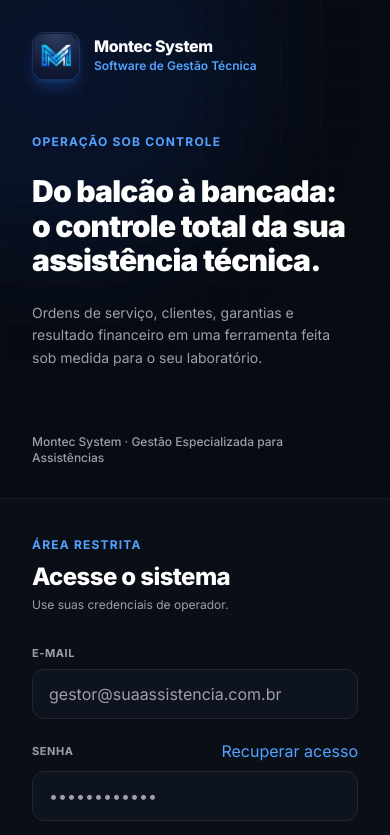
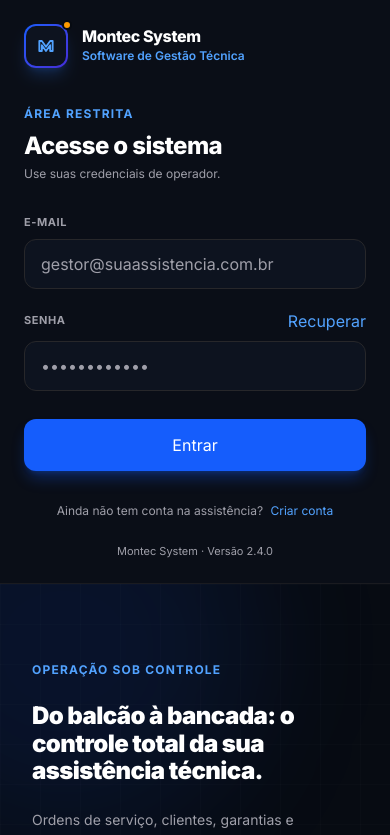
Before and after one commit to davirodrigues222/Davi.Tec, a React (Vite) app in the folder frontend/: page / in a window 390 px wide. Shown: the top 835 px of the page. Built offline with nearby package versions, Linux system fonts and the light colour scheme.

Commit message:
fix: login primeiro no mobile e frase abaixo

```diff
--- a/frontend/src/pages/Auth.tsx
+++ b/frontend/src/pages/Auth.tsx
@@ -48,13 +48,11 @@
       }
     } catch (err: any) {
       console.error('Erro de autenticação:', err);
-      let erroMsg = 'Erro ao realizar login. Verifique suas credenciais.';
-      if (err.message?.includes('Invalid login credentials')) {
-        erroMsg = 'E-mail ou senha incorretos.';
-      } else if (err.message?.includes('Email not confirmed')) {
-        erroMsg = 'E-mail não confirmado. Verifique sua caixa de entrada.';
+      let erroTexto = 'E-mail ou senha inválidos.';
+      if (err.message && err.message.toLowerCase().includes('email not confirmed')) {
+        erroTexto = 'Por favor, confirme seu e-mail antes de acessar.';
       }
-      setMensagem({ tipo: 'erro', texto: erroMsg });
+      setMensagem({ tipo: 'erro', texto: erroTexto });
     } finally {
       setLoading(false);
     }
@@ -64,29 +62,29 @@
     e.preventDefault();
     setMensagem(null);
 
-    if (!nomeResponsavel || !nomeAssistencia || !whatsapp || !cadEmail || !cadSenha) {
-      setMensagem({ tipo: 'erro', texto: 'Preencha todos os campos obrigatórios marcados com (*).' });
+    if (!cadEmail || !cadSenha || !nomeResponsavel || !nomeAssistencia || !whatsapp) {
+      setMensagem({ tipo: 'erro', texto: 'Preencha todos os campos obrigatórios (*).' });
+      return;
+    }
+
+    if (cadSenha !== cadConfirmarSenha) {
+      setMensagem({ tipo: 'erro', texto: 'As senhas digitadas não coincidem.' });
       return;
     }
 
     if (cadSenha.length < 6) {
-      setMensagem({ tipo: 'erro', texto: 'A senha precisa ter pelo menos 6 caracteres.' });
-      return;
-    }
-
-    if (cadSenha !== cadConfirmarSenha) {
-      setMensagem({ tipo: 'erro', texto: 'As senhas informadas não coincidem.' });
+      setMensagem({ tipo: 'erro', texto: 'A senha deve conter no mínimo 6 caracteres.' });
       return;
     }
 
     if (!concordouTermos) {
-      setMensagem({ tipo: 'erro', texto: 'Você precisa aceitar os Termos de Uso para prosseguir.' });
+      setMensagem({ tipo: 'erro', texto: 'Você deve concordar com os Termos de Uso.' });
       return;
     }
 
     setLoading(true);
     try {
-      const data = await cadastrarUsuario({
+      await cadastrarUsuario({
         email: cadEmail,
         password: cadSenha,
         nomeResponsavel,
@@ -95,32 +93,22 @@
         cpfCnpj,
       });
 
-      const savedConfigs = localStorage.getItem('sig_apple_configs');
-      const configs = savedConfigs ? JSON.parse(savedConfigs) : {};
-      configs.nomeLoja = nomeAssistencia.trim();
-      configs.telefone = whatsapp.trim();
-      if (cpfCnpj) configs.cnpj = cpfCnpj.trim();
-      localStorage.setItem('sig_apple_configs', JSON.stringify(configs));
-      window.dispatchEvent(new Event('storage_configs_updated'));
+      setMensagem({
+        tipo: 'sucesso',
+        texto: 'Conta criada com sucesso! Verifique seu e-mail para confirmação se necessário.',
+      });
 
-      if (data.session) {
-        setMensagem({ tipo: 'sucesso', texto: 'Conta criada com sucesso! Entrando no sistema...' });
-        if (onLoginSuccess) onLoginSuccess();
-      } else {
-        setMensagem({
-          tipo: 'sucesso',
-          texto: 'Conta criada! Se o seu Supabase exigir confirmação por e-mail, verifique sua caixa de entrada antes de entrar.',
-        });
+      setTimeout(() => {
         setModo('login');
         setLoginEmail(cadEmail);
-      }
+      }, 2000);
     } catch (err: any) {
       console.error('Erro de cadastro:', err);
-      let erroMsg = err.message || 'Erro ao criar conta. Tente novamente.';
-      if (err.message?.includes('User already registered')) {
-        erroMsg = 'Este e-mail já está em uso.';
+      let erroTexto = err.message || 'Falha ao registrar conta.';
+      if (erroTexto.toLowerCase().includes('already registered')) {
+        erroTexto = 'Este e-mail já está cadastrado no sistema.';
       }
-      setMensagem({ tipo: 'erro', texto: erroMsg });
+      setMensagem({ tipo: 'erro', texto: erroTexto });
     } finally {
       setLoading(false);
     }
@@ -128,7 +116,10 @@
 
   const handleRecuperar = async () => {
     if (!loginEmail) {
-      setMensagem({ tipo: 'erro', texto: 'Digite seu e-mail no campo acima para receber o link de recuperação.' });
+      setMensagem({
+        tipo: 'erro',
+        texto: 'Digite seu e-mail no campo acima para receber o link de redefinição de senha.',
+      });
       return;
     }
 
@@ -148,8 +139,9 @@
 
   return (
     <div className="min-h-screen w-full flex flex-col lg:flex-row bg-[#080c14] text-zinc-100 font-sans selection:bg-blue-600 selection:text-white">
-      {/* ================= PAINEL ESQUERDO (BRANDING MONTEC SYSTEM) ================= */}
-      <div className="relative flex-1 flex flex-col justify-between p-8 lg:p-16 border-b lg:border-b-0 lg:border-r border-zinc-800/60 overflow-hidden bg-[#070b12]">
+      {/* ================= PAINEL INSTITUCIONAL (EMBAIXO NO MOBILE / ESQUERDA NO DESKTOP) ================= */}
+      <div className="relative flex-1 flex flex-col justify-between p-8 lg:p-16 border-t lg:border-t-0 lg:border-r border-zinc-800/60 overflow-hidden bg-[#070b12] order-2 lg:order-1">
+        {/* Grade Blueprint de fundo */}
         <div
           className="absolute inset-0 pointer-events-none opacity-20"
           style={{
@@ -163,14 +155,24 @@
 
         <div className="absolute -top-32 -left-32 w-96 h-96 bg-blue-600/10 rounded-full blur-3xl pointer-events-none" />
 
-        {/* Topo: Logo Montec System */}
-        <div className="relative z-10 flex items-center space-x-3.5">
-          <div className="relative w-12 h-12 rounded-xl overflow-hidden shadow-lg shadow-blue-500/25 shrink-0 border border-blue-500/30 bg-[#0d131f]">
-            <img
-              src="/logo-montec.png"
-              alt="Montec System"
-              className="w-full h-full object-cover"
-            />
+        {/* Topo Desktop: Logo Montec System */}
+        <div className="relative z-10 hidden lg:flex items-center space-x-3.5">
+          <div className="relative w-12 h-12 rounded-xl bg-gradient-to-br from-blue-600 to-indigo-700 p-0.5 shadow-lg shadow-blue-500/20 flex items-center justify-center shrink-0">
+            <div className="w-full h-full bg-[#0d131f] rounded-[10px] flex items-center justify-center">
+              <svg
+                className="w-6 h-6 text-blue-400"
+                fill="none"
+                stroke="currentColor"
+                strokeWidth="2.2"
+                viewBox="0 0 24 24"
+              >
+                <path
+                  strokeLinecap="round"
+                  strokeLinejoin="round"
+                  d="M4 6h3l5 7 5-7h3v12h-3v-7l-5 7-5-7v7H4V6z"
+                />
+              </svg>
+            </div>
             <span className="absolute -top-1 -right-1 w-2.5 h-2.5 bg-amber-500 rounded-full border-2 border-[#070b12]" />
           </div>
           <div>
@@ -181,14 +183,14 @@
           </div>
         </div>
 
-        {/* Chamada Principal (Login vs Cadastro) */}
-        <div className="relative z-10 max-w-xl my-12 lg:my-auto">
+        {/* Chamada Principal (Frase Institucional) */}
+        <div className="relative z-10 max-w-xl my-10 lg:my-auto">
           {modo === 'login' ? (
             <div className="space-y-6">
               <span className="inline-block text-xs font-bold tracking-widest text-blue-400 uppercase">
                 OPERAÇÃO SOB CONTROLE
               </span>
-              <h2 className="text-3xl sm:text-4xl lg:text-5xl font-black text-white tracking-tight leading-[1.15]">
+              <h2 className="text-2xl sm:text-4xl lg:text-5xl font-black text-white tracking-tight leading-[1.15]">
                 Do balcão à bancada: o controle total da sua assistência técnica.
               </h2>
               <p className="text-zinc-400 text-sm sm:text-base leading-relaxed">
@@ -200,7 +202,7 @@
               <span className="inline-block text-xs font-bold tracking-widest text-blue-400 uppercase">
                 COMECE AGORA
               </span>
-              <h2 className="text-3xl sm:text-4xl lg:text-5xl font-black text-white tracking-tight leading-[1.15]">
+              <h2 className="text-2xl sm:text-4xl lg:text-5xl font-black text-white tracking-tight leading-[1.15]">
                 Organize sua assistência desde a primeira ordem.
               </h2>
               <p className="text-zinc-400 text-sm sm:text-base leading-relaxed">
@@ -230,9 +232,37 @@
         </div>
       </div>
 
-      {/* ================= PAINEL DIREITO (FORMULÁRIOS) ================= */}
-      <div className="w-full lg:w-[480px] xl:w-[540px] flex flex-col justify-between p-8 lg:p-14 bg-[#0a0e17] overflow-y-auto">
+      {/* ================= PAINEL DE FORMULÁRIO (PRIMEIRO NO MOBILE / DIREITA NO DESKTOP) ================= */}
+      <div className="w-full lg:w-[480px] xl:w-[540px] flex flex-col justify-between p-6 sm:p-8 lg:p-14 bg-[#0a0e17] overflow-y-auto order-1 lg:order-2">
         <div className="my-auto max-w-md w-full mx-auto">
+          {/* Topo Mobile: Logo Montec System */}
+          <div className="flex lg:hidden items-center space-x-3.5 mb-8">
+            <div className="relative w-11 h-11 rounded-xl bg-gradient-to-br from-blue-600 to-indigo-700 p-0.5 shadow-lg shadow-blue-500/20 flex items-center justify-center shrink-0">
+              <div className="w-full h-full bg-[#0d131f] rounded-[10px] flex items-center justify-center">
+                <svg
+                  className="w-5 h-5 text-blue-400"
+                  fill="none"
+                  stroke="currentColor"
+                  strokeWidth="2.2"
+                  viewBox="0 0 24 24"
+                >
+                  <path
+                    strokeLinecap="round"
+                    strokeLinejoin="round"
+                    d="M4 6h3l5 7 5-7h3v12h-3v-7l-5 7-5-7v7H4V6z"
+                  />
+                </svg>
+              </div>
+              <span className="absolute -top-1 -right-1 w-2.5 h-2.5 bg-amber-500 rounded-full border-2 border-[#070b12]" />
+            </div>
+            <div>
+              <h1 className="text-base font-extrabold tracking-tight text-white leading-none">
+                Montec System
+              </h1>
+              <p className="text-xs text-blue-400 mt-1 font-semibold">Software de Gestão Técnica</p>
+            </div>
+          </div>
+
           {mensagem && (
             <div
               className={`mb-6 p-4 rounded-xl text-xs sm:text-sm font-medium border flex items-start space-x-3 ${
@@ -287,7 +317,7 @@
                       onClick={handleRecuperar}
                       className="text-xs font-medium text-blue-400 hover:text-blue-300 transition"
                     >
-                      Recuperar acesso
+                      Recuperar
                     </button>
                   </div>
                   <input
@@ -303,31 +333,23 @@
                 <button
                   type="submit"
                   disabled={loading}
-                  className="w-full py-3.5 px-4 bg-blue-600 hover:bg-blue-500 active:bg-blue-700 disabled:opacity-50 text-white font-bold rounded-xl text-sm transition-all shadow-lg shadow-blue-600/25 flex items-center justify-center space-x-2 mt-2"
+                  className="w-full py-3.5 px-4 bg-blue-600 hover:bg-blue-500 disabled:opacity-50 text-white font-bold text-sm rounded-xl shadow-lg shadow-blue-600/30 transition duration-200 mt-2"
                 >
-                  {loading ? (
-                    <>
-                      <div className="w-4 h-4 border-2 border-white/30 border-t-white rounded-full animate-spin" />
-                      <span>Verificando...</span>
-                    </>
-                  ) : (
-                    <span>Entrar</span>
-                  )}
+                  {loading ? 'Entrando...' : 'Entrar'}
                 </button>
               </form>
 
-              <div className="mt-8 pt-6 border-t border-zinc-800/60 text-center">
+              <div className="mt-8 text-center">
                 <p className="text-xs text-zinc-400">
                   Ainda não tem conta na assistência?{' '}
                   <button
-                    type="button"
                     onClick={() => {
                       setModo('cadastro');
                       setMensagem(null);
                     }}
                     className="font-bold text-blue-400 hover:text-blue-300 transition ml-1"
                   >
-                    Crie sua conta
+                    Criar conta
                   </button>
                 </p>
               </div>
@@ -339,10 +361,10 @@
                   NOVA CONTA
                 </span>
                 <h3 className="text-2xl sm:text-3xl font-extrabold text-white mt-1.5 tracking-tight">
-                  Crie sua conta
+                  Cadastre sua loja
                 </h3>
                 <p className="text-zinc-400 text-xs sm:text-sm mt-1">
-                  Informe os dados do responsável e da assistência.
+                  Configure seu ambiente de trabalho.
                 </p>
               </div>
 
@@ -350,14 +372,14 @@
                 <div className="grid grid-cols-1 sm:grid-cols-2 gap-3.5">
                   <div>
                     <label className="block text-[11px] font-bold text-zinc-400 uppercase tracking-wider mb-1.5">
-                      NOME DO RESPONSÁVEL *
+                      RESPONSÁVEL *
                     </label>
                     <input
                       type="text"
                       required
                       value={nomeResponsavel}
                       onChange={(e) => setNomeResponsavel(e.target.value)}
-                      placeholder="Davi Rodrigues"
+                      placeholder="Nome completo"
                       className="w-full px-3.5 py-2.5 bg-[#0d131f] border border-zinc-800 rounded-xl text-xs sm:text-sm text-white placeholder-zinc-400 focus:outline-none focus:border-blue-500 transition"
                     />
                   </div>
@@ -370,7 +392,7 @@
                       required
                       value={nomeAssistencia}
                       onChange={(e) => setNomeAssistencia(e.target.value)}
-                      placeholder="Sampaio Cell"
+                      placeholder="Ex: Montec Smart"
                       className="w-full px-3.5 py-2.5 bg-[#0d131f] border border-zinc-800 rounded-xl text-xs sm:text-sm text-white placeholder-zinc-400 focus:outline-none focus:border-blue-500 transition"
                     />
                   </div>
@@ -386,13 +408,13 @@
                       required
                       value={whatsapp}
                       onChange={(e) => setWhatsapp(e.target.value)}
-                      placeholder="(85) 99999-9999"
+                      placeholder="(00) 00000-0000"
                       className="w-full px-3.5 py-2.5 bg-[#0d131f] border border-zinc-800 rounded-xl text-xs sm:text-sm text-white placeholder-zinc-400 focus:outline-none focus:border-blue-500 transition"
                     />
                   </div>
                   <div>
                     <label className="block text-[11px] font-bold text-zinc-400 uppercase tracking-wider mb-1.5">
-                      CPF OU CNPJ
+                      CNPJ OU CPF
                     </label>
                     <input
                       type="text"
@@ -413,7 +435,7 @@
                     required
                     value={cadEmail}
                     onChange={(e) => setCadEmail(e.target.value)}
-                    placeholder="voce@suaassistencia.com.br"
+                    placeholder="seuemail@provedor.com"
                     className="w-full px-3.5 py-2.5 bg-[#0d131f] border border-zinc-800 rounded-xl text-xs sm:text-sm text-white placeholder-zinc-400 focus:outline-none focus:border-blue-500 transition"
                   />
                 </div>
@@ -421,44 +443,42 @@
                 <div className="grid grid-cols-1 sm:grid-cols-2 gap-3.5">
                   <div>
                     <label className="block text-[11px] font-bold text-zinc-400 uppercase tracking-wider mb-1.5">
-                      CRIE UMA SENHA *
+                      SENHA *
                     </label>
                     <input
                       type="password"
                       required
                       value={cadSenha}
                       onChange={(e) => setCadSenha(e.target.value)}
-                      placeholder="Mínimo de 6 caracteres"
+                      placeholder="Mínimo 6 dígitos"
                       className="w-full px-3.5 py-2.5 bg-[#0d131f] border border-zinc-800 rounded-xl text-xs sm:text-sm text-white placeholder-zinc-400 focus:outline-none focus:border-blue-500 transition"
                     />
                   </div>
                   <div>
                     <label className="block text-[11px] font-bold text-zinc-400 uppercase tracking-wider mb-1.5">
-                      CONFIRME A SENHA *
+                      CONFIRMAR SENHA *
                     </label>
                     <input
                       type="password"
                       required
                       value={cadConfirmarSenha}
                       onChange={(e) => setCadConfirmarSenha(e.target.value)}
-                      placeholder="Digite novamente"
+                      placeholder="Repita a senha"
                       className="w-full px-3.5 py-2.5 bg-[#0d131f] border border-zinc-800 rounded-xl text-xs sm:text-sm text-white placeholder-zinc-400 focus:outline-none focus:border-blue-500 transition"
                     />
                   </div>
                 </div>
 
-                <div className="pt-1">
+                <div className="pt-2">
                   <label className="flex items-start space-x-2.5 cursor-pointer">
                     <input
                       type="checkbox"
                       checked={concordouTermos}
                       onChange={(e) => setConcordouTermos(e.target.checked)}
-                      className="mt-0.5 rounded bg-[#0d131f] border-zinc-700 text-blue-600 focus:ring-0 focus:ring-offset-0"
+                      className="mt-1 rounded bg-[#0d131f] border-zinc-700 text-blue-600 focus:ring-blue-500"
                     />
-                    <span className="text-[11px] sm:text-xs text-zinc-400 leading-tight">
-                      Li e concordo com os{' '}
-                      <span className="text-blue-400 hover:underline">Termos de Uso</span> e a{' '}
-                      <span className="text-blue-400 hover:underline">Política de Privacidade</span>.
+                    <span className="text-xs text-zinc-400">
+                      Concordo com os Termos de Uso e Política de Privacidade do sistema.
                     </span>
                   </label>
                 </div>
@@ -466,24 +486,16 @@
                 <button
                   type="submit"
                   disabled={loading}
-                  className="w-full py-3.5 px-4 bg-blue-600 hover:bg-blue-500 active:bg-blue-700 disabled:opacity-50 text-white font-bold rounded-xl text-sm transition-all shadow-lg shadow-blue-600/25 flex items-center justify-center space-x-2 mt-3"
+                  className="w-full py-3.5 px-4 bg-blue-600 hover:bg-blue-500 disabled:opacity-50 text-white font-bold text-sm rounded-xl shadow-lg shadow-blue-600/30 transition duration-200 mt-2"
                 >
-                  {loading ? (
-                    <>
-                      <div className="w-4 h-4 border-2 border-white/30 border-t-white rounded-full animate-spin" />
-                      <span>Criando conta...</span>
-                    </>
-                  ) : (
-                    <span>Criar minha conta</span>
-                  )}
+                  {loading ? 'Cadastrando...' : 'Finalizar Cadastro'}
                 </button>
               </form>
 
-              <div className="mt-6 pt-4 border-t border-zinc-800/60 text-center">
+              <div className="mt-6 text-center">
                 <p className="text-xs text-zinc-400">
                   Já possui uma conta?{' '}
                   <button
-                    type="button"
                     onClick={() => {
                       setModo('login');
                       setMensagem(null);
```
